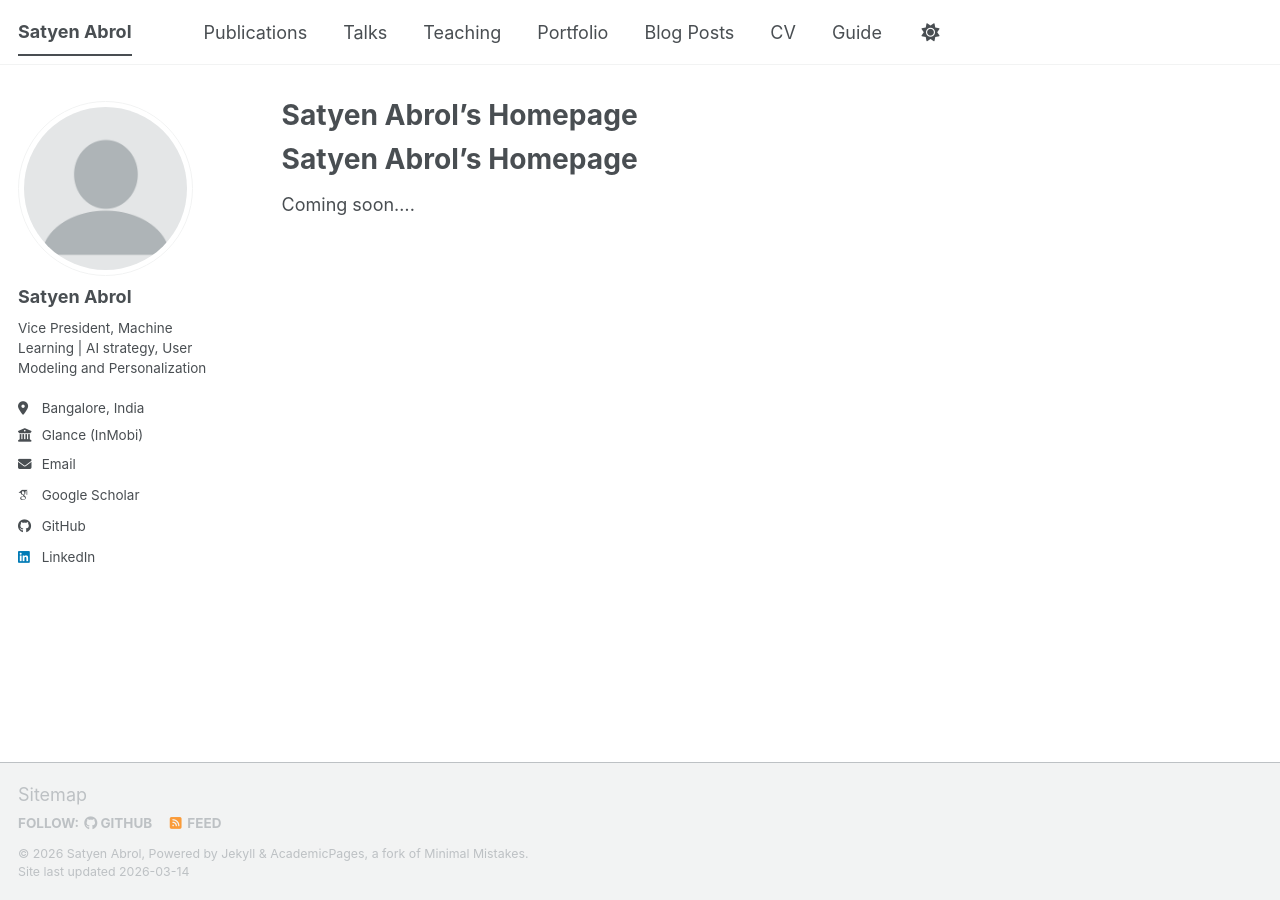
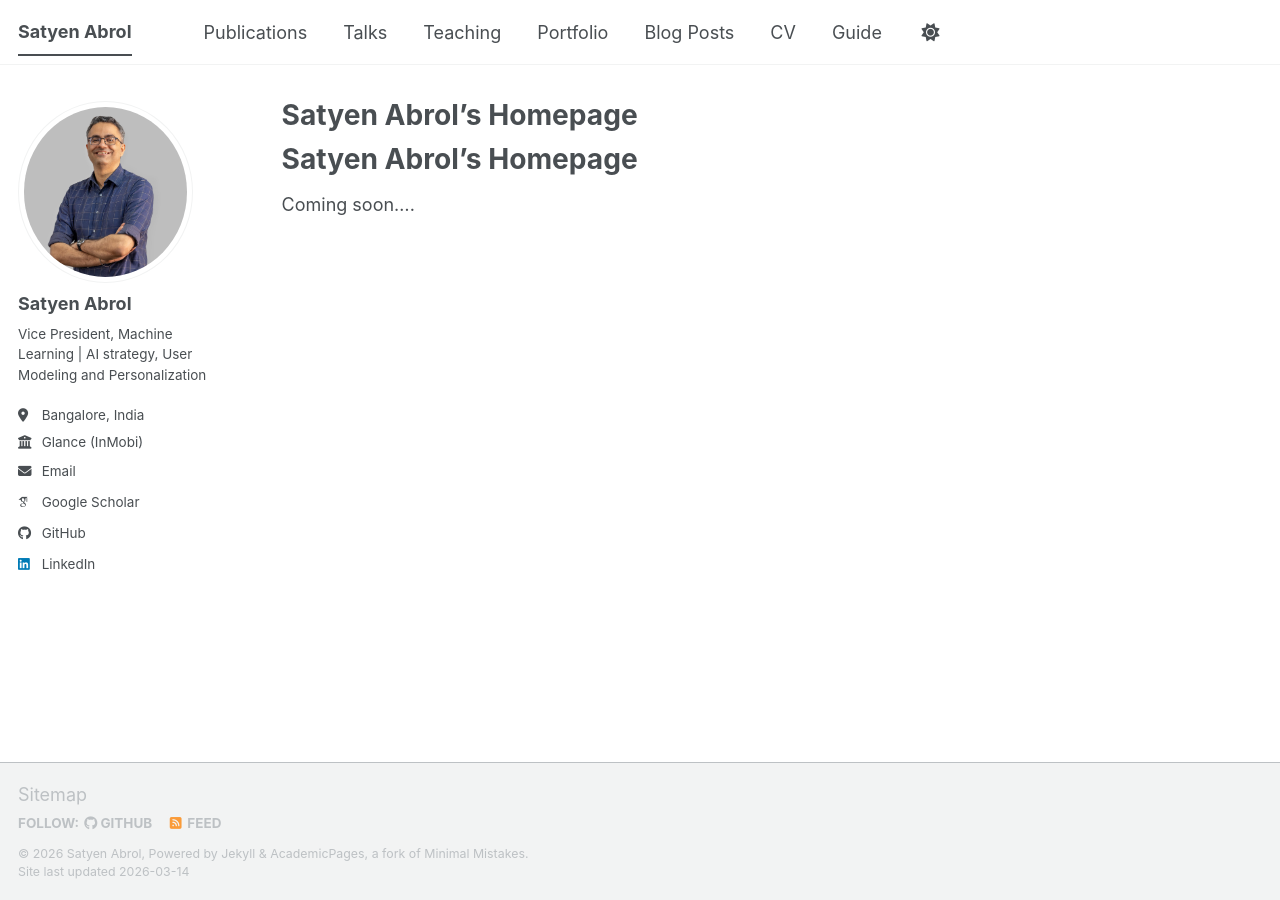
Before and after one commit to satyenabrol/satyenabrol.github.io, a Jekyll site: the page built from _pages/about.md, in a window 1280 px wide. Built offline with Jekyll 4.4.1, drawn with Linux system fonts in a browser that asks for light colours; some web fonts are replaced; a script bundle is joined from its source files by our own code; library files that are not in the unit come from our copies.

Commit message:
Upload image

```diff
--- a/_config.yml
+++ b/_config.yml
@@ -23,7 +23,7 @@ repository               : "satyenabrol/satyenabrol.github.io"
 #               Additional customization can be done by editing /_includes/author-profile.html
 author:
   # Biographic information
-  avatar           : "profile.png"
+  avatar           : "satyen_image.jpg"
   name             : "Satyen Abrol"
   pronouns         : # example: "she/her"
   bio              : "Vice President, Machine Learning | AI strategy, User Modeling and Personalization"
```
